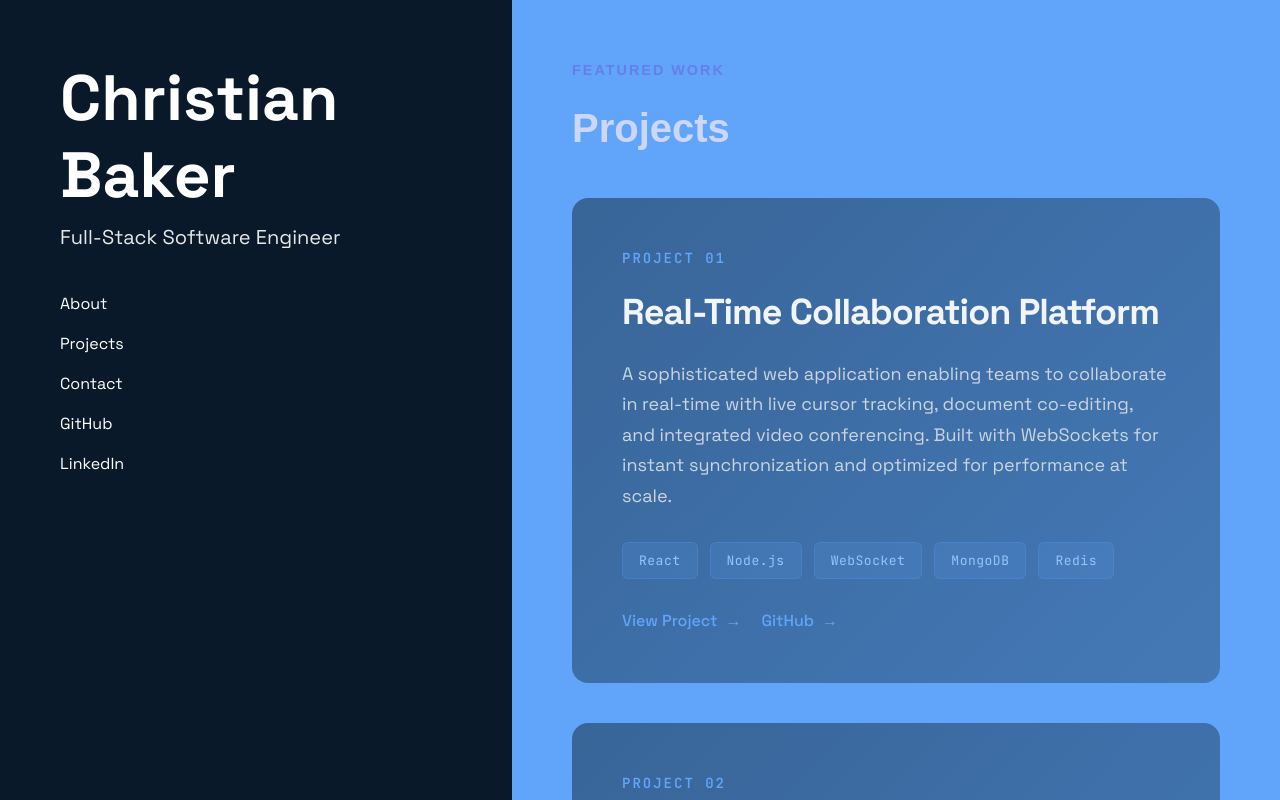
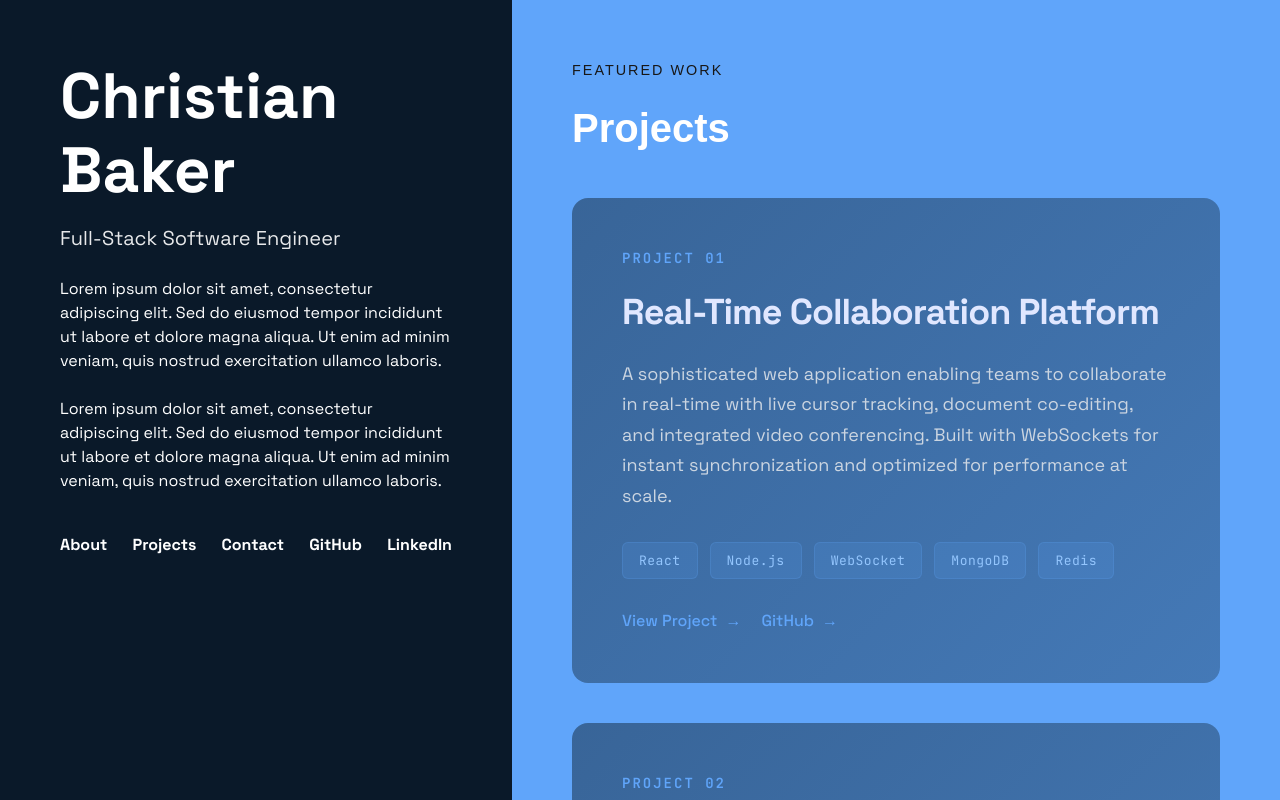
Before and after one commit to Majoggy/portfolio-v2, a Next.js app: page / in a window 1280 px wide. Built offline with nearby package versions, Linux system fonts and the light colour scheme.

Commit message:
Minor styling changes

```diff
--- a/app/components/LeftPanel/index.tsx
+++ b/app/components/LeftPanel/index.tsx
@@ -1,10 +1,20 @@
-import { Wrapper, Name, Title, LinkList, LinkItem, Link } from './styled';
+import { Wrapper, Name, Title, LinkList, LinkItem, Link, About } from './styled';
 
 export const LeftPanel = () => {
   return (
     <Wrapper>
       <Name>Christian Baker</Name>
       <Title>Full-Stack Software Engineer</Title>
+      <About>
+        Lorem ipsum dolor sit amet, consectetur adipiscing elit. Sed do eiusmod tempor incididunt ut
+        labore et dolore magna aliqua. Ut enim ad minim veniam, quis nostrud exercitation ullamco
+        laboris.
+      </About>
+      <About>
+        Lorem ipsum dolor sit amet, consectetur adipiscing elit. Sed do eiusmod tempor incididunt ut
+        labore et dolore magna aliqua. Ut enim ad minim veniam, quis nostrud exercitation ullamco
+        laboris.
+      </About>
       <LinkList>
         <LinkItem>
           <Link href="#about">About</Link>
--- a/app/components/LeftPanel/styled.ts
+++ b/app/components/LeftPanel/styled.ts
@@ -24,8 +24,8 @@ export const Name = styled.h1`
   font-size: 4rem;
   font-family: ${fonts.heading};
   font-weight: 700;
-  margin: 0 0 0.5rem 0;
-  line-height: 1.2;
+  margin: 0 0 1rem 0;
+  line-height: 4.6rem;
 
   @media (max-width: ${breakpoints.tablet}) {
     font-size: 3rem;
@@ -41,7 +41,7 @@ export const Title = styled.h2`
   font-family: ${fonts.body};
   font-size: 1.25rem;
   font-weight: 400;
-  margin: 0 0 2.5rem 0;
+  margin: 0 0 1.5rem 0;
   opacity: 0.9;
 `;
 
@@ -49,15 +49,15 @@ export const LinkList = styled.ul`
   list-style: none;
   padding: 0;
   margin: 0;
+  display: flex;
+  gap: 1rem;
+  width: 100%;
+  justify-content: space-between;
+  flex-wrap: wrap;
+  padding-top: 1rem;
 `;
 
-export const LinkItem = styled.li`
-  margin-bottom: 1rem;
-
-  @media (max-width: 48rem) {
-    margin-bottom: 0.75rem;
-  }
-`;
+export const LinkItem = styled.li``;
 
 export const Link = styled.a`
   color: ${colors.white};
@@ -65,8 +65,18 @@ export const Link = styled.a`
   text-decoration: none;
   font-size: 1rem;
   transition: color 0.3s ease;
+  font-weight: 700;
+  // text-decoration: underline;
 
   &:hover {
     color: ${colors.electricBlue};
   }
 `;
+
+export const About = styled.p`
+  color: ${colors.white};
+  font-family: ${fonts.body};
+  text-decoration: none;
+  font-size: 1rem;
+  margin-bottom: 1.5rem;
+`;
--- a/app/components/RightPanel/components/ProjectCard/styled.ts
+++ b/app/components/RightPanel/components/ProjectCard/styled.ts
@@ -27,7 +27,7 @@ export const Title = styled.h2`
   font-size: 2.25rem;
   font-weight: 700;
   margin-bottom: 1.25rem;
-  color: ${colors.offWhite};
+  color: ${colors.lightGray};
   letter-spacing: -1px;
 `;
 
--- a/app/components/RightPanel/components/Section/index.tsx
+++ b/app/components/RightPanel/components/Section/index.tsx
@@ -1,3 +1,4 @@
+import { colors } from '@/styles/utils';
 import React from 'react';
 import styled from 'styled-components';
 
@@ -36,7 +37,7 @@ const SectionWrapper = styled.section`
 
 const SectionLabel = styled.div`
   font-size: 0.9rem;
-  color: #667eea;
+  color: ${colors.darkBlue}
   font-weight: 600;
   letter-spacing: 2px;
   text-transform: uppercase;
@@ -47,7 +48,7 @@ const SectionTitle = styled.h2`
   font-size: 2.5rem;
   font-weight: 700;
   margin-bottom: 2.5rem;
-  color: #ccd6f6;
+  color: ${colors.white};
 `;
 
 const SectionContent = styled.div`
```
